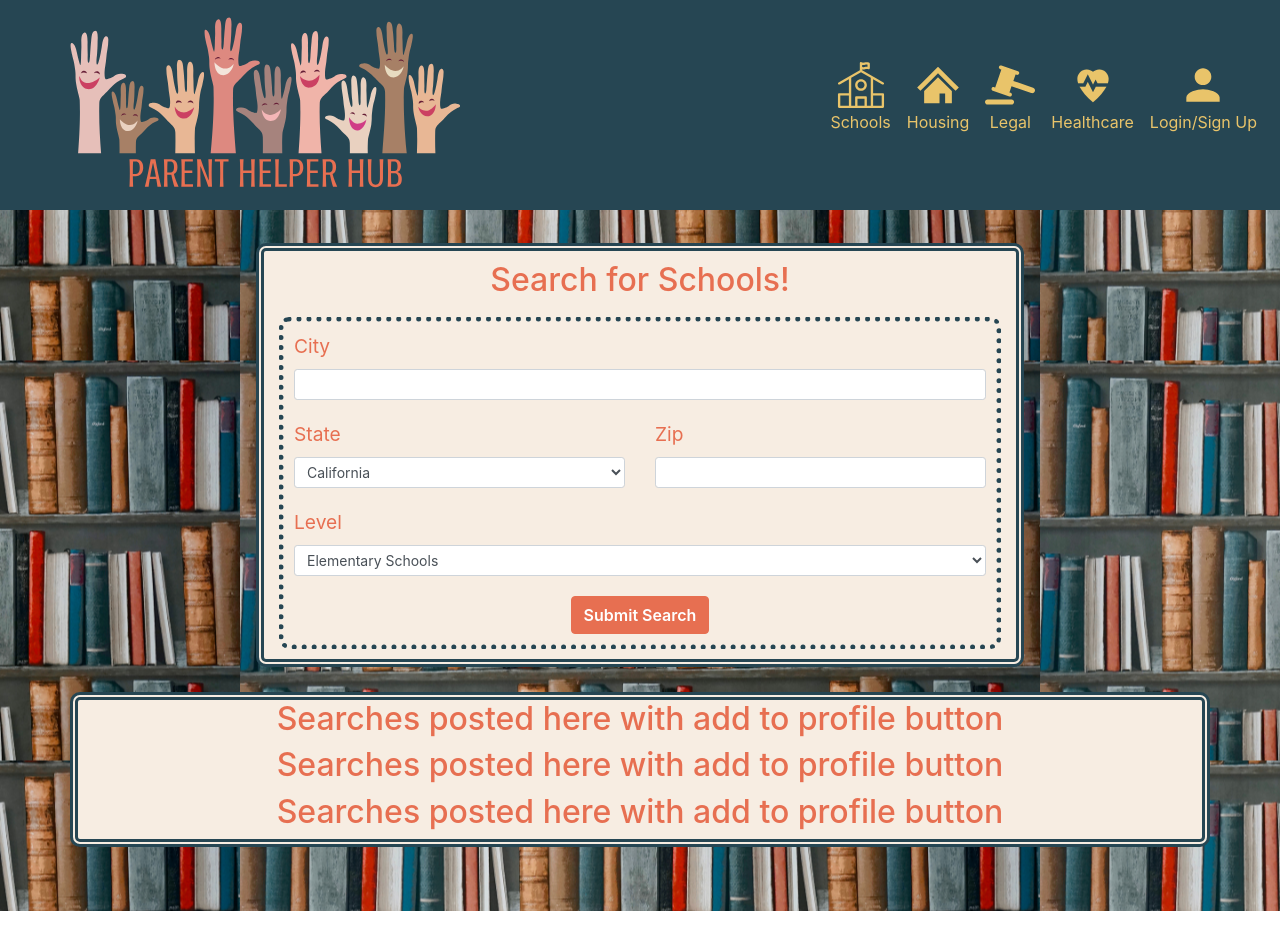
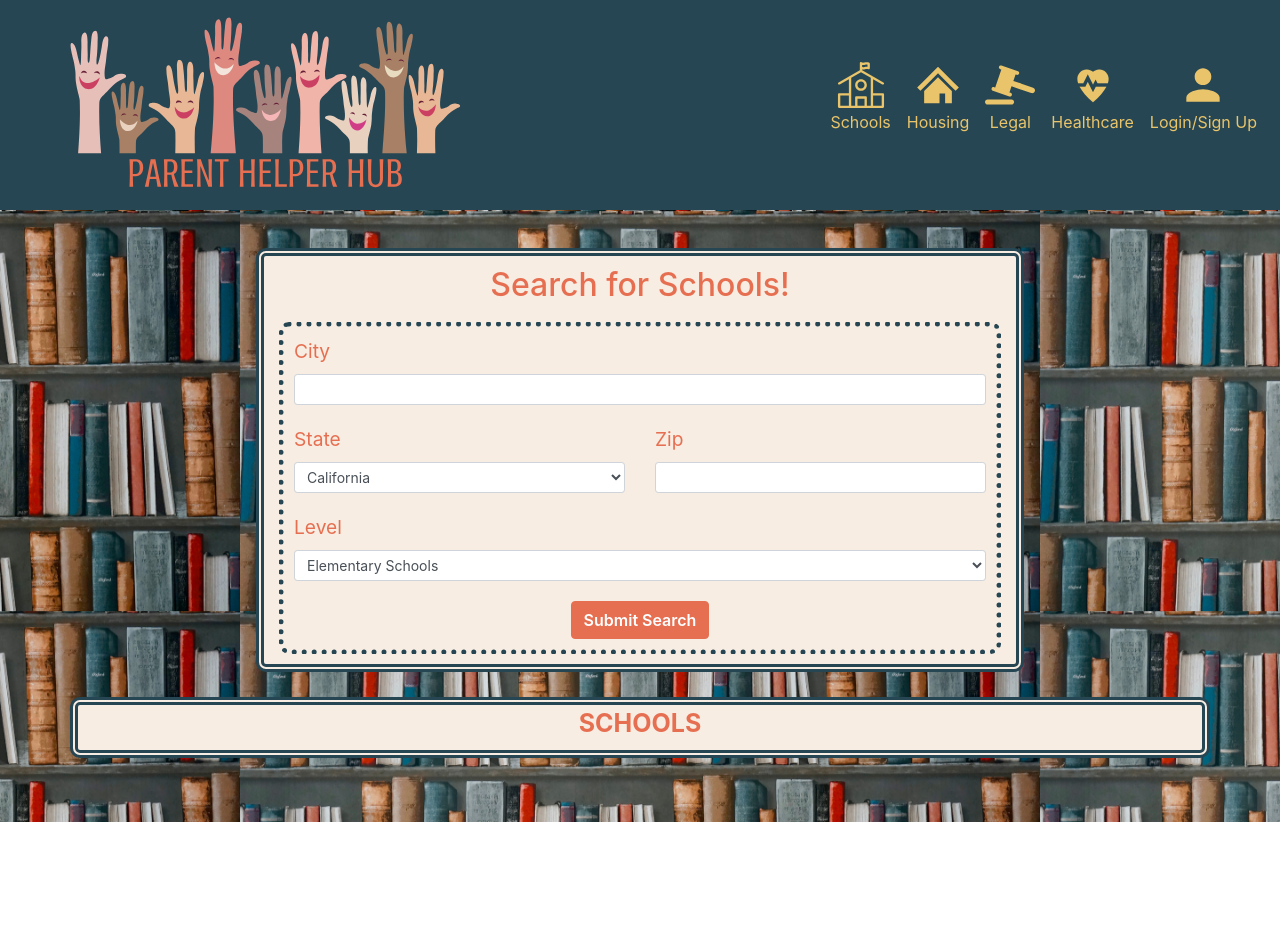
Before and after one commit to cmarielorber/parent-helper-hub, a React (Create React App) app in the folder client/: page /schools in a window 1280 px wide. After the commit the page ends 854 px from the top, so only its background shows below. Built offline with nearby package versions, Linux system fonts and the light colour scheme.

Commit message:
styled schools, navbar to scroll, and resource page margin padding

```diff
--- a/client/src/components/Navbar.js
+++ b/client/src/components/Navbar.js
@@ -19,6 +19,10 @@
 const styles = {
   navbar: {
     backgroundColor: Colors.DARK,
+    position: "fixed",
+    top: "0",
+    width: "100%",
+    zIndex: "1",
   },
   link: {
     color: Colors.YELLOW,
--- a/client/src/pages/Healthcare.js
+++ b/client/src/pages/Healthcare.js
@@ -70,7 +70,7 @@
   return (
     <Jumbotron fluid className="jumbo pt-2" style={styles.jumbotron}>
       <Container
-        className="searchschool d-flex flex-column justify-content-center align-items-center"
+        className="searchresource d-flex flex-column justify-content-center align-items-center"
         style={{ width: "60%" }}
       >
         <HealthType text={text} />
@@ -136,7 +136,7 @@
           </Form.Row>
         </Form>
       </Container>
-      <Container className=" schoolposts d-flex flex-column justify-content-center align-items-center">
+      <Container className=" searchposts d-flex flex-column justify-content-center align-items-center">
         <h2>
           Check back soon for a list of healthcare resources in your area.
         </h2>
--- a/client/src/pages/Housing.js
+++ b/client/src/pages/Housing.js
@@ -70,7 +70,7 @@
   return (
     <Jumbotron fluid className="jumbo pt-2" style={styles.jumbotron}>
       <Container
-        className="searchschool d-flex flex-column justify-content-center align-items-center"
+        className="searchresource d-flex flex-column justify-content-center align-items-center"
         style={{ width: "60%" }}
       >
         <HouseType text={text} />
@@ -136,7 +136,7 @@
           </Form.Row>
         </Form>
       </Container>
-      <Container className=" schoolposts d-flex flex-column justify-content-center align-items-center">
+      <Container className=" searchposts d-flex flex-column justify-content-center align-items-center">
         <h2>Check back soon for a list of housing resources in your area.</h2>
         <a
           href="https://www.cdss.ca.gov/benefits-services/more-services/housing-programs"
--- a/client/src/pages/Legal.js
+++ b/client/src/pages/Legal.js
@@ -70,7 +70,7 @@
   return (
     <Jumbotron fluid className="jumbo pt-2" style={styles.jumbotron}>
       <Container
-        className="searchschool d-flex flex-column justify-content-center align-items-center"
+        className="searchreource d-flex flex-column justify-content-center align-items-center"
         style={{ width: "60%" }}
       >
         <LegalType text={text} />
@@ -136,7 +136,7 @@
           </Form.Row>
         </Form>
       </Container>
-      <Container className=" schoolposts d-flex flex-column justify-content-center align-items-center">
+      <Container className=" searchposts d-flex flex-column justify-content-center align-items-center">
         <h2>Check back soon for a list of legal resources in your area.</h2>
         <a
           href="https://selfhelp.courts.ca.gov/get-free-or-low-cost-legal-help"
--- a/client/src/pages/Schools.js
+++ b/client/src/pages/Schools.js
@@ -110,7 +110,7 @@
     <>
     <Jumbotron fluid className="jumbo pt-2" style={styles.jumbotron}>
       <Container
-        className="searchschool d-flex flex-column justify-content-center align-items-center"
+        className="searchresource d-flex flex-column justify-content-center align-items-center"
         style={{ width: "60%" }}
       >
         <SchoolsType text={text} />
@@ -196,14 +196,8 @@
           </Form.Row>
         </Form>
       </Container>
-      <Container className=" schoolposts d-flex flex-column justify-content-center align-items-center">
-        <h2>Searches posted here with add to profile button</h2>
-        <h2>Searches posted here with add to profile button</h2>
-        <h2>Searches posted here with add to profile button</h2>
-      </Container>
-    </Jumbotron>
-    <Container>
-        <h2>
+      <Container className="searchposts d-flex flex-column justify-content-center align-items-center"> SCHOOLS
+      <h2>
           {searchedSchools.length
             ? `Viewing ${searchedSchools.length} results:`
             : ''}
@@ -216,6 +210,7 @@
           })}
         </CardColumns>
       </Container>
+    </Jumbotron>
     </>
   );
 }
--- a/client/src/styles/pages.css
+++ b/client/src/styles/pages.css
@@ -4,22 +4,24 @@
     margin: 10px;
   }
 
-  .searchschool{
+  .searchresource{
     border: 8px double var(--DARK);
     border-radius: 10px;
-    margin-top: 25px;
+    margin-top: 15rem;
     padding-top: 10px;
     background-color: var(--OFF_WHITE);
     color: var(--DARK_ORANGE);
   }
 
-  .schoolposts{
+  .searchposts{
     border: 8px double var(--DARK);
     border-radius: 10px;
     margin-top: 25px;
     background-color: var(--OFF_WHITE);
     color: var(--DARK_ORANGE);
     width: 100%;
+    font-size: 25px;
+    font-weight: bold;
   }
 
   .searchButton{
```
Also changed, not shown: client/src/styles/navbar.css (+7 -9 lines).
